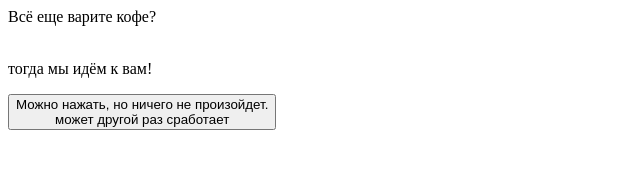
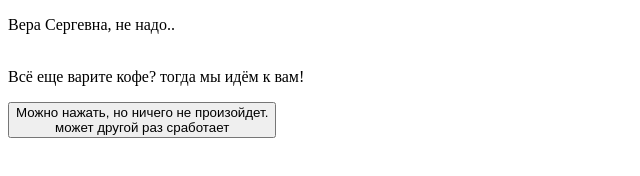
Before and after one commit to webraa/super-site, a plain HTML site: page index.html in a window 1280 px wide. Both pictures are taken after a click on the button 142 px from the left and 112 px from the top of the page. Shown: the whole page, without its empty margins (0-640 px from the left). Drawn offline with Linux system fonts and the light colour scheme.

Commit message:
Update index.html

```diff
--- a/index.html
+++ b/index.html
@@ -5,11 +5,15 @@
 	<title>Важный сайт</title>
 </head>
 <body>
-	<p">Всё еще варите кофе?</p></br>тогда мы идём к вам!</p>
+	<main id="container"></main>
+	<p></br>Всё еще варите кофе? тогда мы идём к вам!</p>
 	<button type="button" onclick="testAction()">Можно нажать, но ничего не произойдет.</br>может другой раз сработает</button>
 	<script>
 		function testAction() {
-			document.getElementById("myElement").innerHTML = "<p id="myElement">Вера Сергевна, не надо..</p>"
+			let paragraph = document.createElement('p');
+			paragraph.textContent = 'Вера Сергевна, не надо..';
+			let container = document.getElementById('container');
+			container.appendChild(paragraph);
 		}
 	</script>
 </body>
```
